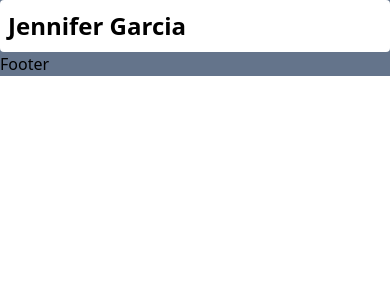
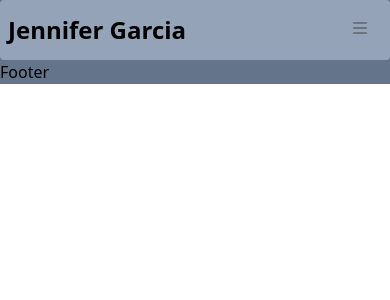
Before and after one commit to Sainty93/jg-react-portfolio, a React (Create React App) app: page / in a window 390 px wide. Shown: the top 300 px of the page. Built offline with nearby package versions, Linux system fonts and the light colour scheme.

Commit message:
still making changes to navbar

```diff
--- a/src/components/Navbar.js
+++ b/src/components/Navbar.js
@@ -2,20 +2,32 @@
 
 const Navbar = () => {
 return (
-    <nav class='bg-white border-gray-200 px-2 sm:px-4 py-2.5 rounded
+    <nav className='bg-slate-400 border-gray-200 px-2 sm:px-4 py-2.5 rounded
      dark:bg-gray-900'>
-        <div class='container flex flex-wrap items-center justify-between mx-auto'>
-        <a href='#' class='flex items-center'>
-           <span class='self-center text-2xl font-semibold whitespace-nowrap dark:text-white'>
+        <div className='container flex flex-wrap items-center justify-between mx-auto'>
+        <a href='/' className='flex items-center'>
+           <span className='self-center text-2xl font-semibold whitespace-nowrap dark:text-white'>
                 Jennifer Garcia
             </span>
         </a>
-
-
-                    <div class='hidden w-full md:block md:w-auto' id='navbar-default'>
-                        <ul class='flex flex-col p-4 mt-4 border border-gray-100 rounded-lg
-                         bg-gray-50 md:flex-row md:space-x-8 md:mt-0 md:text-sm md:font-medium md:border-0
-                         md:bg-white dark:bg-gray-800 md:dark:bg-gray-900 dark:border-gray-700'>
+            <button data-collapse-toggle='navbar-default' type='button' className='inline-flex items-center
+            p-2 ml-3 text-sm text-gray-500 rounded-lg md:hidden hover:bg-gray-100 focus:outline-none
+            focus:ring-2 focus:ring-gray-200 dark:text-gray-400 dark:hover:bg-gray-700 dark:focus:ring-gray-600'
+                aria-controls='navbar-default'
+                aria-expanded='false'>
+                    <span className='sr-only'>Main Menu</span>
+                    <svg className='w-6 h-6'
+                    aria-hidden='true'
+                    fill='currentColor'
+                    viewbox='0 0 20 20'
+                    xmlns='http://www.w3.org/2000/svg'>
+                        <path fillRule='evenodd'
+                         d='M3 5a1 1 0 011-1h12a1 1 0 110 2H4a1 1 0 01-1-1zM3 10a1 1 0 011-1h12a1 1 0 110 2H4a1 1 0 01-1-1zM3 15a1 1 0 011-1h12a1 1 0 110 2H4a1 1 0 01-1-1z'
+                         clipRule='evenodd'></path>
+                    </svg>
+                </button>
+                <div className='hidden w-full md:block md:w-auto' id='navbar-default'>
+                    <ul className='flex flex-col p-4 mt-4 border border-gray-100 rounded-lg bg-gray-50 md:flex-row md:space-x-8 md:mt-0 md:text-sm md:font-medium md:border-0 md:bg-slate-200 dark:bg-gray-800 md:dark:bg-gray-900 dark:border-gray-700'>
                             <li>
                                 <a href='/' class='block py-2 pl-3 pr-4 text-white md:hover:text-blue-700 rounded
                                 md:bg-transparent md:text-gray-700 md:p-0 dark:text-white' aria-current='page'>Home</a>
@@ -40,10 +52,14 @@
                             <a href='/pages/ContactMe' class='block py-2 pl-3 pr-4 text-gray-700 rounded hover:bg-gray-100
                                 md:hover:bg-transparent md:border-0 md:hover:text-blue-700 dark:hover:text-white md:dark:hover:bog-transparent'>Contact Me </a>
                             </li>
+
                         </ul>
 
+                </div>
+
+
             </div>
-        </div>
+
      </nav>
 
 
```
